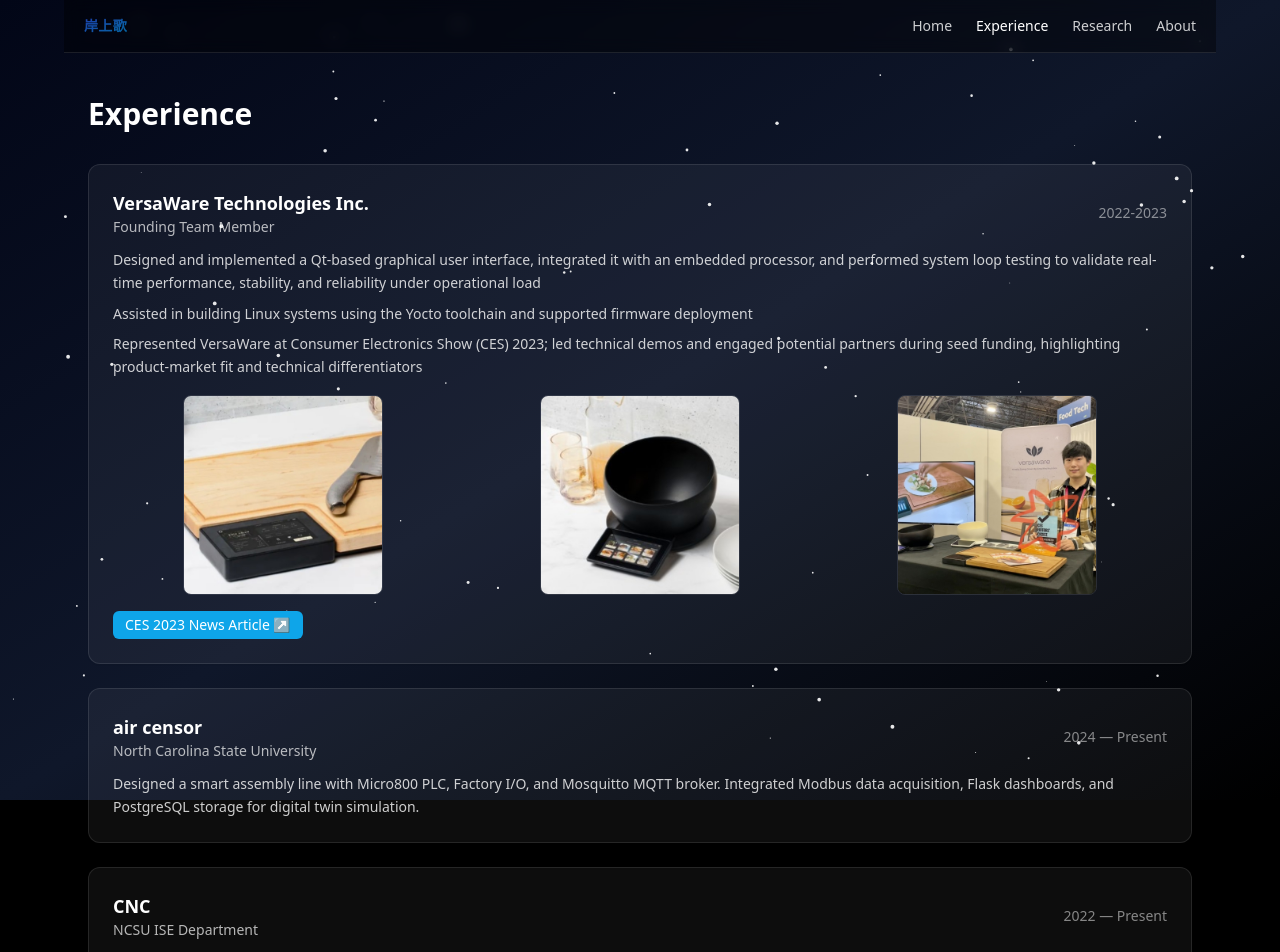
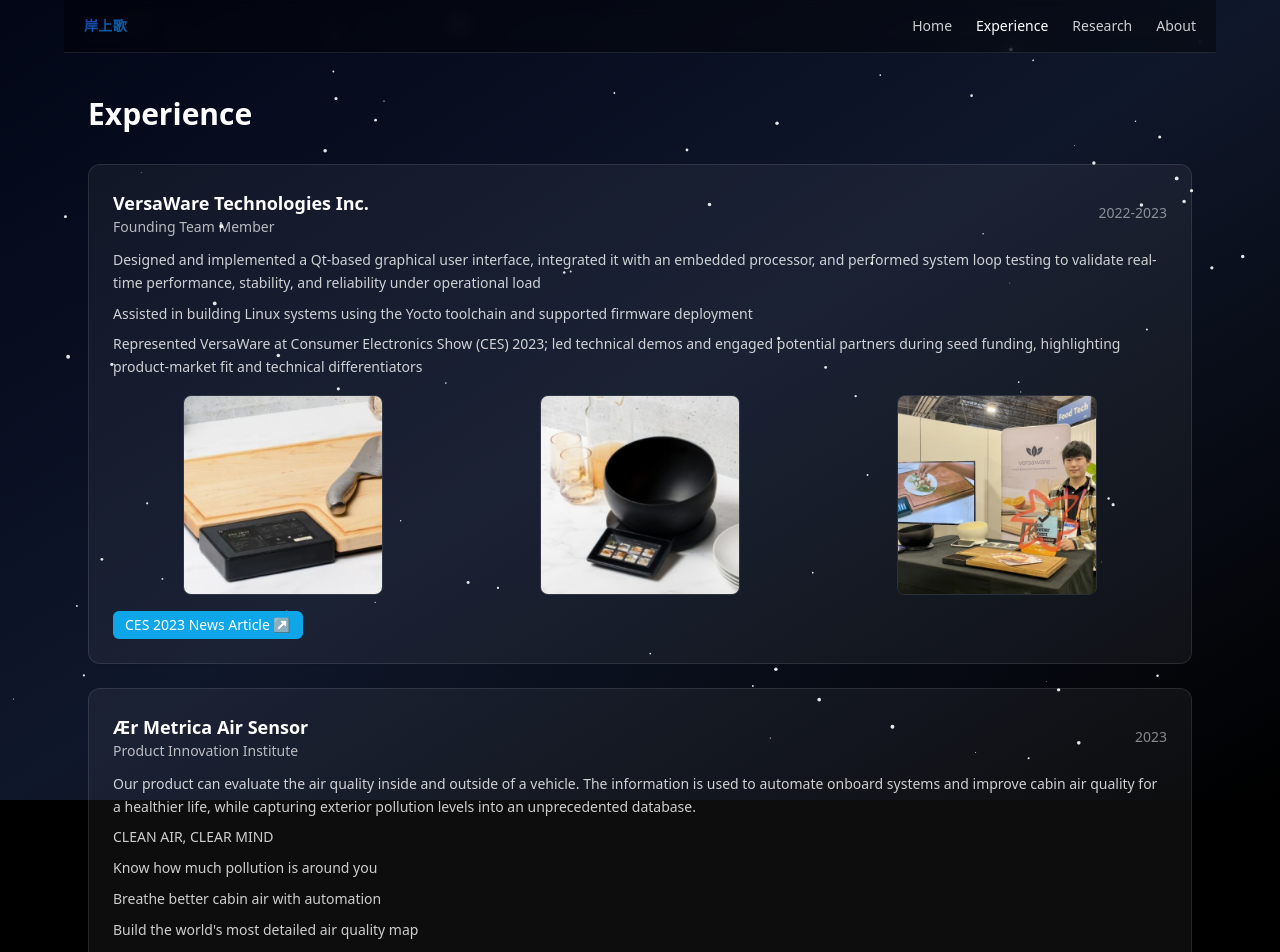
Before and after one commit to tysongw/tysongw.github.io, a Next.js app: page /experience in a window 1280 px wide. Shown: the top 952 px of the page. Built offline with nearby package versions, Linux system fonts and the light colour scheme.

Commit message:
update air sensor

```diff
--- a/app/experience/page.jsx
+++ b/app/experience/page.jsx
@@ -23,11 +23,19 @@
     },
 
     {
-      role: "air censor",
-      org: "North Carolina State University",
-      time: "2024 — Present",
-      detail:
-        "Designed a smart assembly line with Micro800 PLC, Factory I/O, and Mosquitto MQTT broker. Integrated Modbus data acquisition, Flask dashboards, and PostgreSQL storage for digital twin simulation.",
+      role: "Ær Metrica Air Sensor",
+      org: "Product Innovation Institute",
+      time: "2023",
+      detail: [
+        "Our product can evaluate the air quality inside and outside of a vehicle. The information is used to automate onboard systems and improve cabin air quality for a healthier life, while capturing exterior pollution levels into an unprecedented database.",
+        "CLEAN AIR, CLEAR MIND",
+        "Know how much pollution is around you",
+        "Breathe better cabin air with automation",
+        "Build the world's most detailed air quality map",
+        "As a prototype, we built our air sensor that can detect Carbon Monoxide, Carbon Dioxide, Ammonia, Nitrogen Dioxide, and PM2.5 directly into a Dodge Challenger and used the air intake as the perfect sensor port!"
+      ],
+
+
     },
 
     {
```
